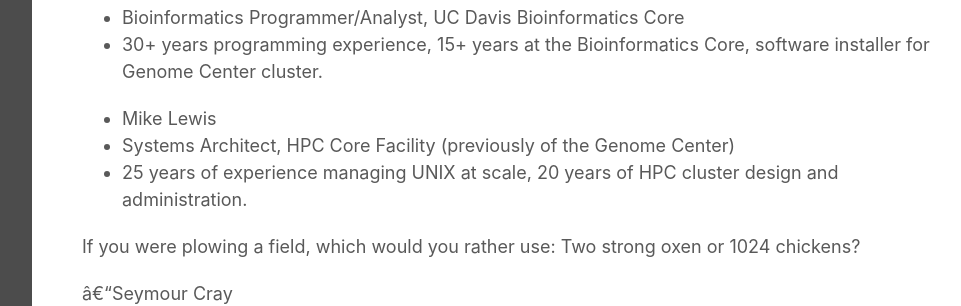
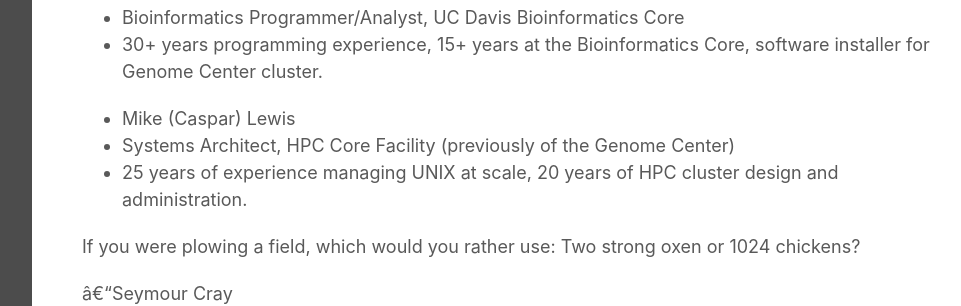
Before and after one commit to ucdavis-bioinformatics-training/2022-May-Slurm-Seminar, a Jekyll site: the page built from cluster_training/intro.md, in a window 1280 px wide, cut to the strip 741-1047 px from the top of the page. Shown: the whole strip, without its empty margins (268-1229 px from the left). Built offline with Jekyll 4.4.1, drawn with Linux system fonts in a browser that asks for light colours; our own code applies the rules of GitHub Pages for plain Markdown files.

Commit message:
changing docs

```diff
--- a/cluster_training/intro.md
+++ b/cluster_training/intro.md
@@ -23,7 +23,7 @@
 * Bioinformatics Programmer/Analyst, UC Davis Bioinformatics Core
 * 30+ years programming experience, 15+ years at the Bioinformatics Core, software installer for Genome Center cluster.
 
-* Mike Lewis
+* Mike (Caspar) Lewis
 * Systems Architect, HPC Core Facility (previously of the Genome Center)
 * 25 years of experience managing UNIX at scale, 20 years of HPC cluster
   design and administration.
```
